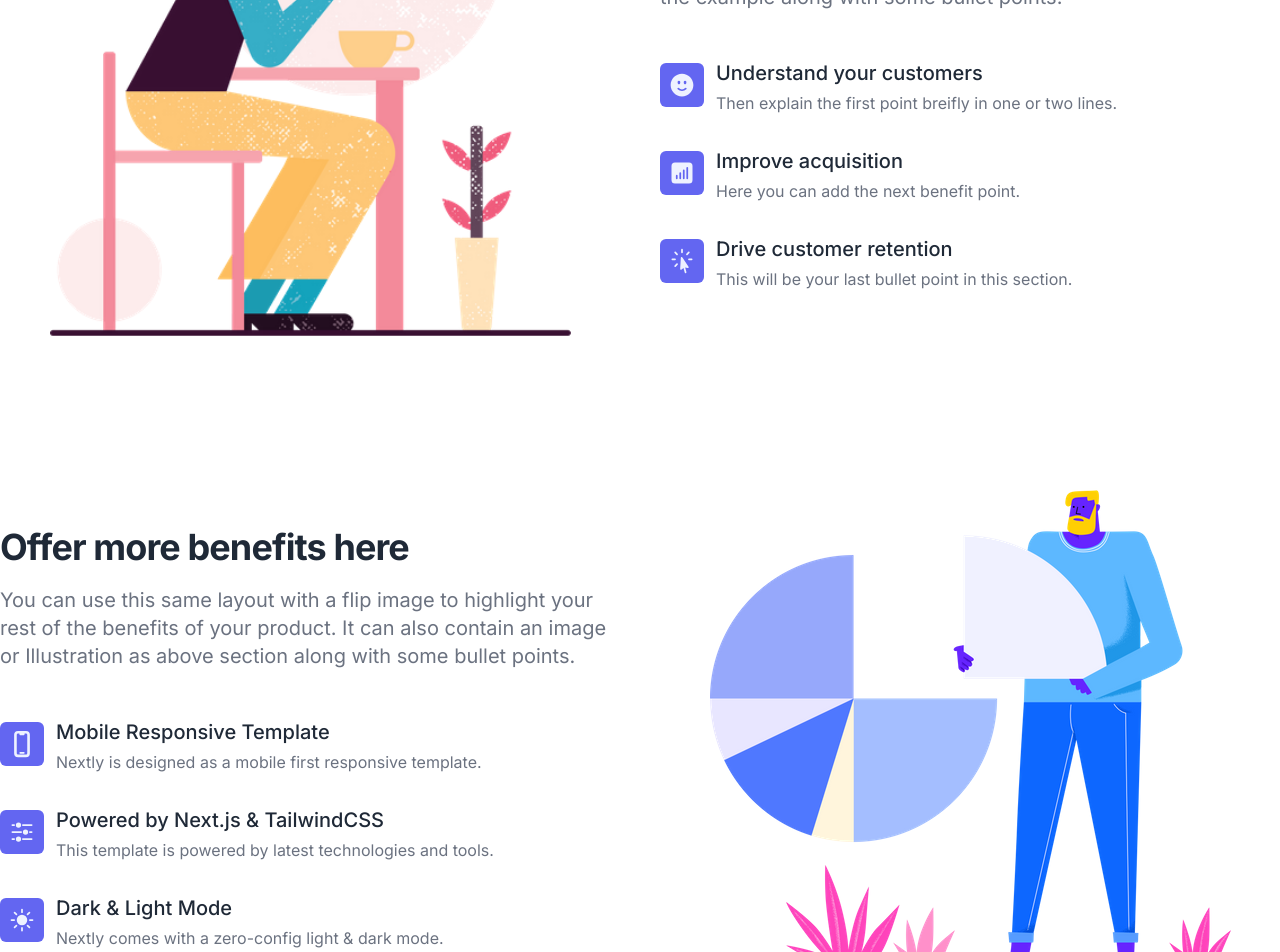
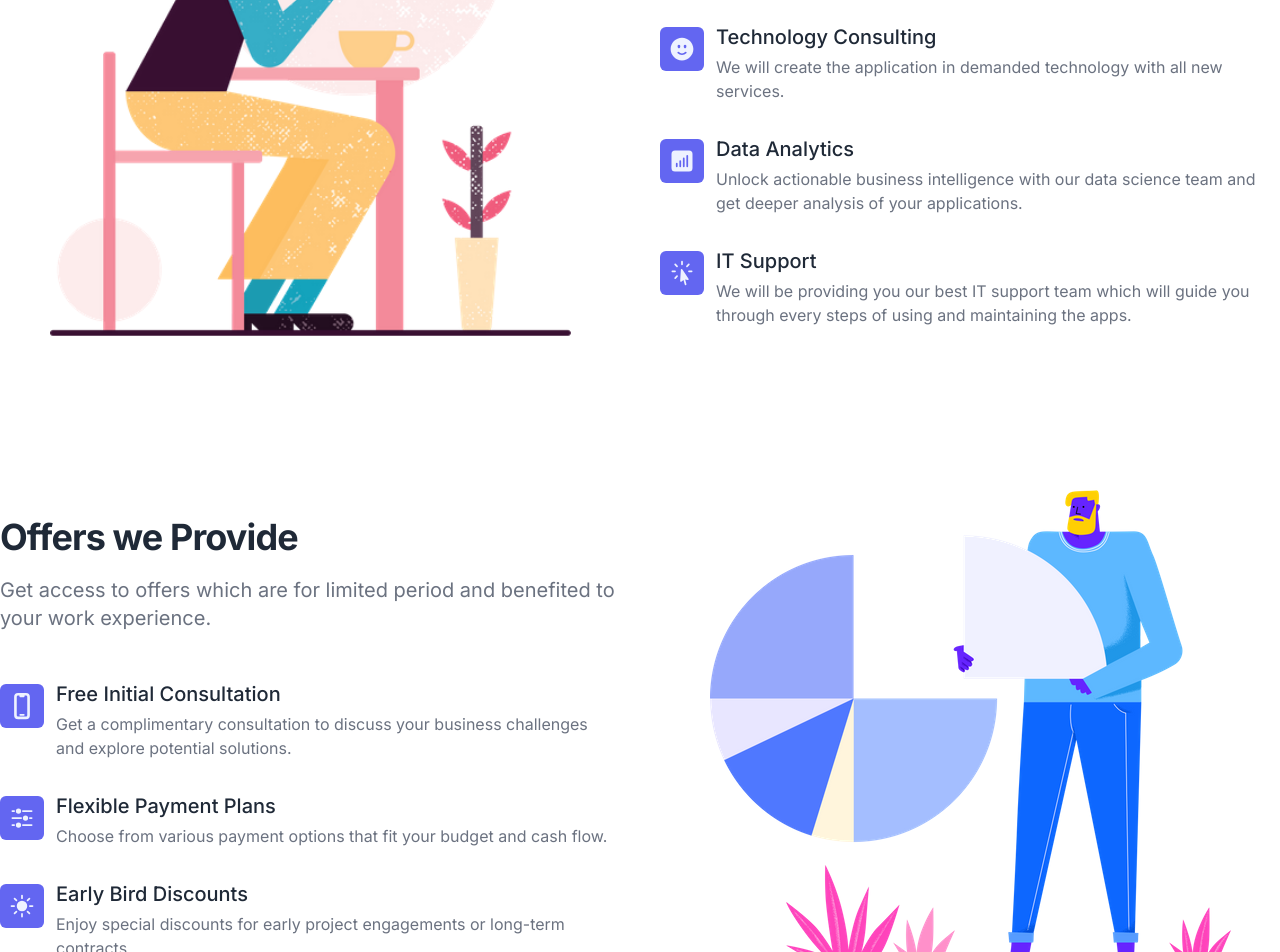
Before and after one commit to BONSOI-Systems/BONSOI-Landing-page, a Next.js app: page / in a window 1280 px wide. Shown: the part 1400-2352 px from the top of the page. Built offline with nearby package versions, Linux system fonts and the light colour scheme.

Commit message:
Update data.js

```diff
--- a/src/components/data.js
+++ b/src/components/data.js
@@ -11,46 +11,46 @@ import benefitOneImg from "../../public/img/benefit-one.png";
 import benefitTwoImg from "../../public/img/benefit-two.png";
 
 const benefitOne = {
-  title: "Highlight your benefits",
-  desc: "You can use this space to highlight your first benefit or a feature of your product. It can also contain an image or Illustration like in the example along with some bullet points.",
+  title: "Benefits you Get",
+  desc: "We will provide you the best services with our expert team through which you will get Cutting-Edge Technology, Tailored Solutions, Customer Centric Support.",
   image: benefitOneImg,
   bullets: [
     {
-      title: "Understand your customers",
-      desc: "Then explain the first point breifly in one or two lines.",
+      title: "Technology Consulting",
+      desc: "We will create the application in demanded technology with all new services.",
       icon: <FaceSmileIcon />,
     },
     {
-      title: "Improve acquisition",
-      desc: "Here you can add the next benefit point.",
+      title: "Data Analytics",
+      desc: "Unlock actionable business intelligence with our data science team and get deeper analysis of your applications.",
       icon: <ChartBarSquareIcon />,
     },
     {
-      title: "Drive customer retention",
-      desc: "This will be your last bullet point in this section.",
+      title: "IT Support",
+      desc: "We will be providing you our best IT support team which will guide you through every steps of using and maintaining the apps.",
       icon: <CursorArrowRaysIcon />,
     },
   ],
 };
 
 const benefitTwo = {
-  title: "Offer more benefits here",
-  desc: "You can use this same layout with a flip image to highlight your rest of the benefits of your product. It can also contain an image or Illustration as above section along with some bullet points.",
+  title: "Offers we Provide",
+  desc: "Get access to offers which are for limited period and benefited to your work experience.",
   image: benefitTwoImg,
   bullets: [
     {
-      title: "Mobile Responsive Template",
-      desc: "Nextly is designed as a mobile first responsive template.",
+      title: "Free Initial Consultation",
+      desc: "Get a complimentary consultation to discuss your business challenges and explore potential solutions.",
       icon: <DevicePhoneMobileIcon />,
     },
     {
-      title: "Powered by Next.js & TailwindCSS",
-      desc: "This template is powered by latest technologies and tools.",
+      title: "Flexible Payment Plans",
+      desc: "Choose from various payment options that fit your budget and cash flow.",
       icon: <AdjustmentsHorizontalIcon />,
     },
     {
-      title: "Dark & Light Mode",
-      desc: "Nextly comes with a zero-config light & dark mode. ",
+      title: "Early Bird Discounts",
+      desc: "Enjoy special discounts for early project engagements or long-term contracts.",
       icon: <SunIcon />,
     },
   ],
```
